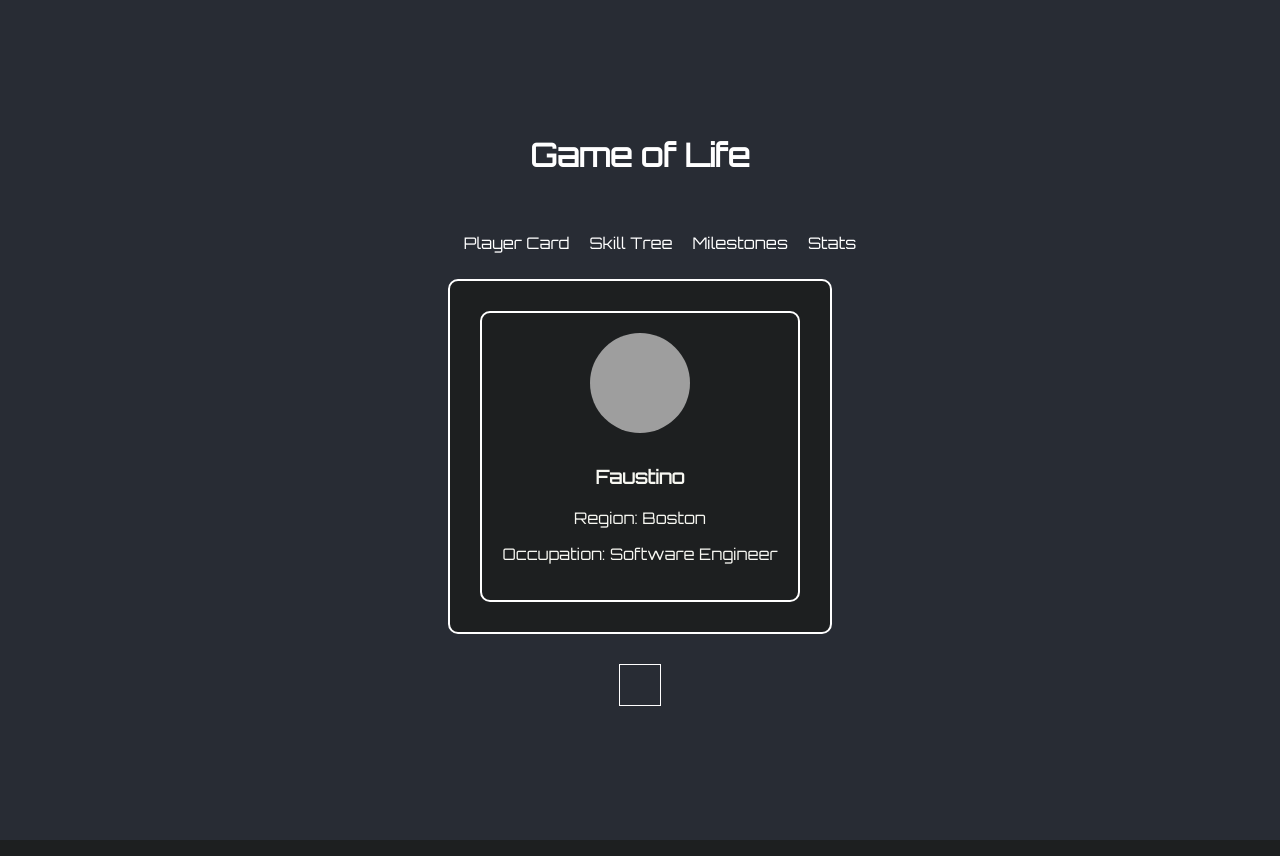
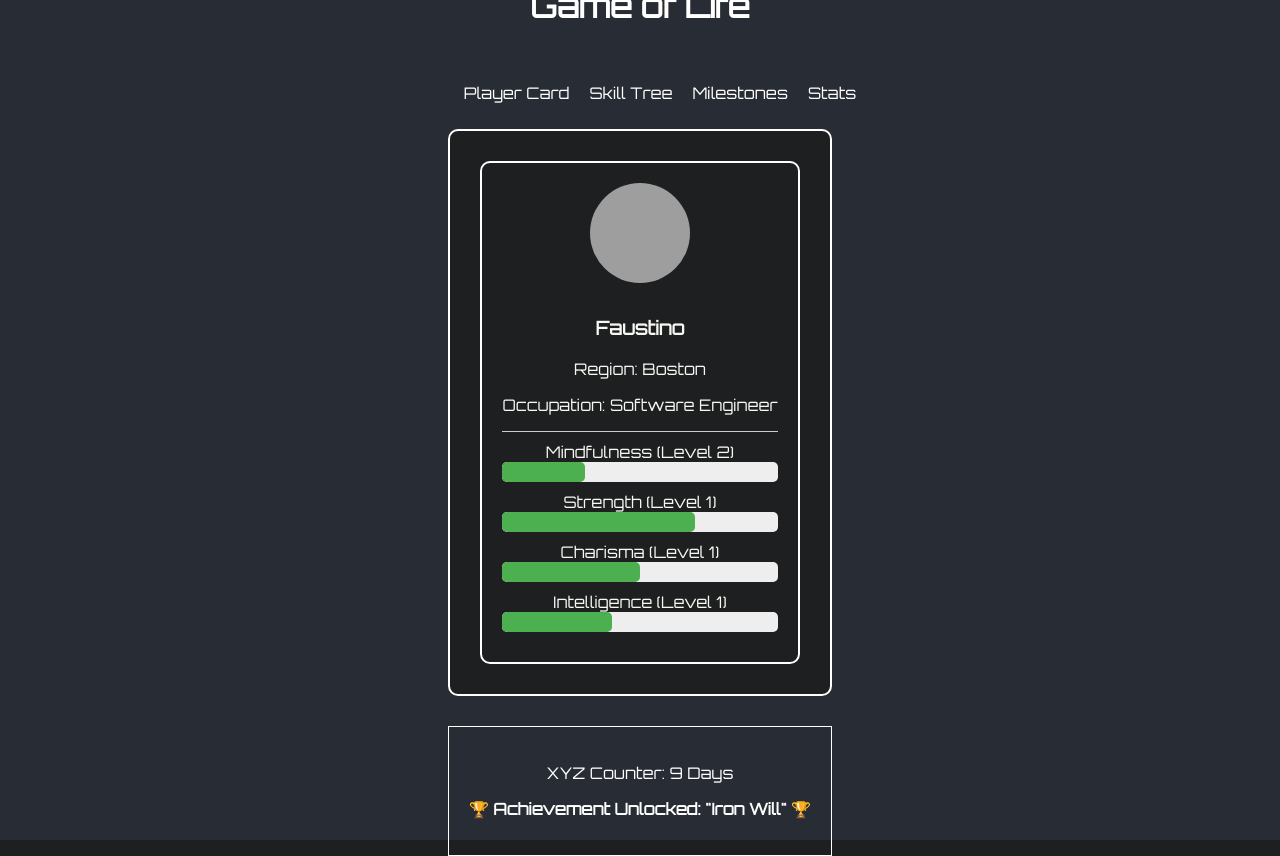
Before and after one commit to Tinoriffic/game-of-life, a React (Create React App) app in the folder frontend/: page / in a window 1280 px wide. Built offline with nearby package versions, Linux system fonts and the light colour scheme; no server answers; grey boxes are pictures that could not be loaded.

Commit message:
update PlayerCard to include stats & progress bars + start of action logger

```diff
--- a/frontend/src/components/MainMenu.css
+++ b/frontend/src/components/MainMenu.css
@@ -43,3 +43,7 @@
   button {
     font-family: 'Orbitron', sans-serif;
   }
+
+  .funny {
+    text-align: center;
+  }
--- a/frontend/src/components/MainMenu.js
+++ b/frontend/src/components/MainMenu.js
@@ -20,18 +20,42 @@ function MainMenu() {
       <PlayerCard playerData={yourPlayerData} />
       </section>
       <section className="skill-tree">
-        {/* Skill tree will go here */}
+      <p className="funny">XYZ Counter: 9 Days</p>
+      <p><b>🏆 Achievement Unlocked: "Iron Will" 🏆</b></p>
       </section>
       {/* Add more sections as needed */}
     </div>
   );
 }
 
+// TODO: Adjust this get the current user's data and if unable to, some default settings
 const yourPlayerData = {
   avatar: 'https://th.bing.com/th/id/OIG.EpsJXjL4FVpp8UnVU.OV?pid=ImgGn',
   name: 'Faustino',
   region: 'Boston',
-  occupation: 'Software Engineer'
+  occupation: 'Software Engineer',
+  stats: {
+    mindfulness: {
+      level: 2,
+      currXP: 30,
+      maxXP: 100
+    },
+    strength: {
+      level: 1,
+      currXP: 70,
+      maxXP: 100
+    },
+    charisma: {
+      level: 1,
+      currXP: 50,
+      maxXP: 100
+    },
+    intelligence: {
+      level: 1,
+      currXP: 40,
+      maxXP: 100
+    }
+  }
 };
 
 
--- a/frontend/src/components/PlayerCard.css
+++ b/frontend/src/components/PlayerCard.css
@@ -14,3 +14,42 @@
     border-radius: 50%;
     margin-bottom: 10px;
   }
+
+  .player-card .player-stats {
+    margin-top: 10px;
+  }
+
+  .player-card .player-stats p {
+    margin: 5px 0;
+    font-size: 0.9em;
+  }
+
+  .player-avatar {
+    /* Styles to control the size of the avatar */
+    width: 100px;
+    height: 100px;
+    border-radius: 50%; /* Makes the image round */
+  }
+
+  .stat-bar-container {
+    margin-bottom: 10px;
+  }
+
+  .stat-bar {
+    background-color: #eee; /* Light grey background */
+    border-radius: 5px;
+    overflow: hidden;
+  }
+
+  .stat-bar-fill {
+    background-color: #4caf50; /* Green fill color */
+    height: 20px; /* Height of the progress bar */
+    border-radius: 5px;
+    transition: width 0.3s ease; /* Smooth transition for changes in width */
+  }
+
+  .player-stats {
+    border-top: 1px solid #ccc;
+    padding-top: 10px;
+    margin-top: 10px;
+  }
--- a/frontend/src/components/PlayerCard.js
+++ b/frontend/src/components/PlayerCard.js
@@ -3,13 +3,33 @@ import PropTypes from 'prop-types'
 import './PlayerCard.css'
 
 const PlayerCard = ({ playerData }) => {
+    const { avatar, name, region, occupation, stats } = playerData;
+
+    // Function to calculate the width of the progress bar based on the stat value
+    const renderStatBar = (statName, level, currXP, maxXP) => {
+        const percentage = (currXP / maxXP) * 100;
+        statName = statName.charAt(0).toUpperCase() + statName.slice(1);
+        return (
+          <div className="stat-bar-container">
+            <label>{`${statName} (Level ${level})`}</label>
+            <div className="stat-bar">
+              <div className="stat-bar-fill" style={{ width: `${percentage}%` }}></div>
+            </div>
+          </div>
+        );
+      };
+
     return (
       <div className="player-card">
-        <img className="avatar" src={playerData.avatar} alt={`${playerData.name}'s avatar`} />
-        <h3>{playerData.name}</h3>
-        <p>Region: {playerData.region}</p>
-        <p>Occupation: {playerData.occupation}</p>
-        {/* Add player stats here later */}
+        <img className="avatar" src={avatar} alt={`${name}'s avatar`} />
+        <h3>{name}</h3>
+        <p>Region: {region}</p>
+        <p>Occupation: {occupation}</p>
+        {/* Progress bars for stats */}
+        <div className="player-stats">
+            {Object.entries(playerData.stats).map(([statName, statData]) =>
+                renderStatBar(statName, statData.level, statData.currXP, statData.maxXP)
+        )}</div>
       </div>
     );
   };
@@ -19,7 +39,12 @@ const PlayerCard = ({ playerData }) => {
         avatar: PropTypes.string.isRequired,
         name: PropTypes.string.isRequired,
         region: PropTypes.string.isRequired,
-        occupation: PropTypes.string.isRequired
+        occupation: PropTypes.string.isRequired,
+        stats: PropTypes.shape({
+            level: PropTypes.number.isRequired,
+            currXP: PropTypes.number.isRequired,
+            maxXP: PropTypes.number.isRequired,
+        }).isRequired,
     }).isRequired,
   };
 
```
Also changed, not shown: frontend/src/components/ActionLogger.js (added, +35 -0 lines), 1 other file (tests, documents, lock files or other folders).
